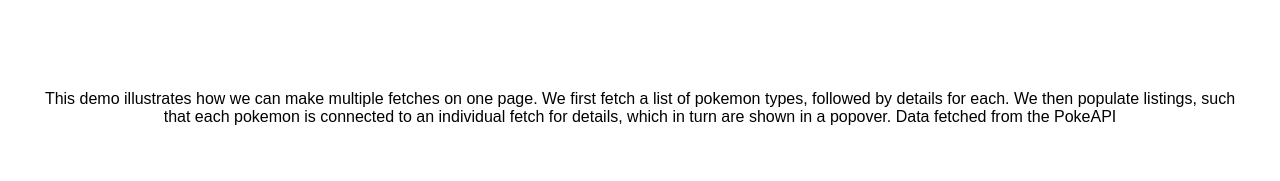
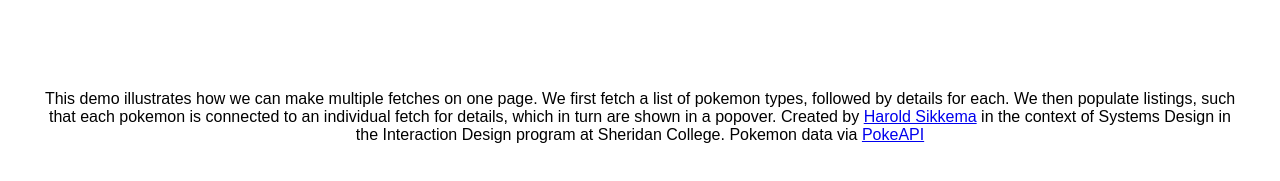
Before and after one commit to nsitu/PokemonTypes, a plain HTML site: page index.html in a window 1280 px wide. Shown: the part 153-334 px from the top of the page. Drawn offline with Linux system fonts and the light colour scheme; no server answers; a small style sheet from the web is missing; a web font is replaced by a local one.

Commit message:
Update index.html

```diff
--- a/index.html
+++ b/index.html
@@ -43,7 +43,7 @@
   <main></main>
   <footer>
 
-    <p>This demo illustrates how we can make multiple fetches on one page. We first fetch a list of pokemon types, followed by details for each. We then populate listings, such that each pokemon is connected to an individual fetch for details, which in turn are shown in a popover. Data fetched from the <a href="https://pokeapi.co"></a>PokeAPI</p>
+    <p>This demo illustrates how we can make multiple fetches on one page. We first fetch a list of pokemon types, followed by details for each. We then populate listings, such that each pokemon is connected to an individual fetch for details, which in turn are shown in a popover. Created by <a href="https://nsitu.ca">Harold Sikkema</a> in the context of Systems Design in the Interaction Design program at Sheridan College. Pokemon data via <a  href="https://pokeapi.co">PokeAPI</a></p>
 
   </footer>
   <script src="script.js"></script>
```
